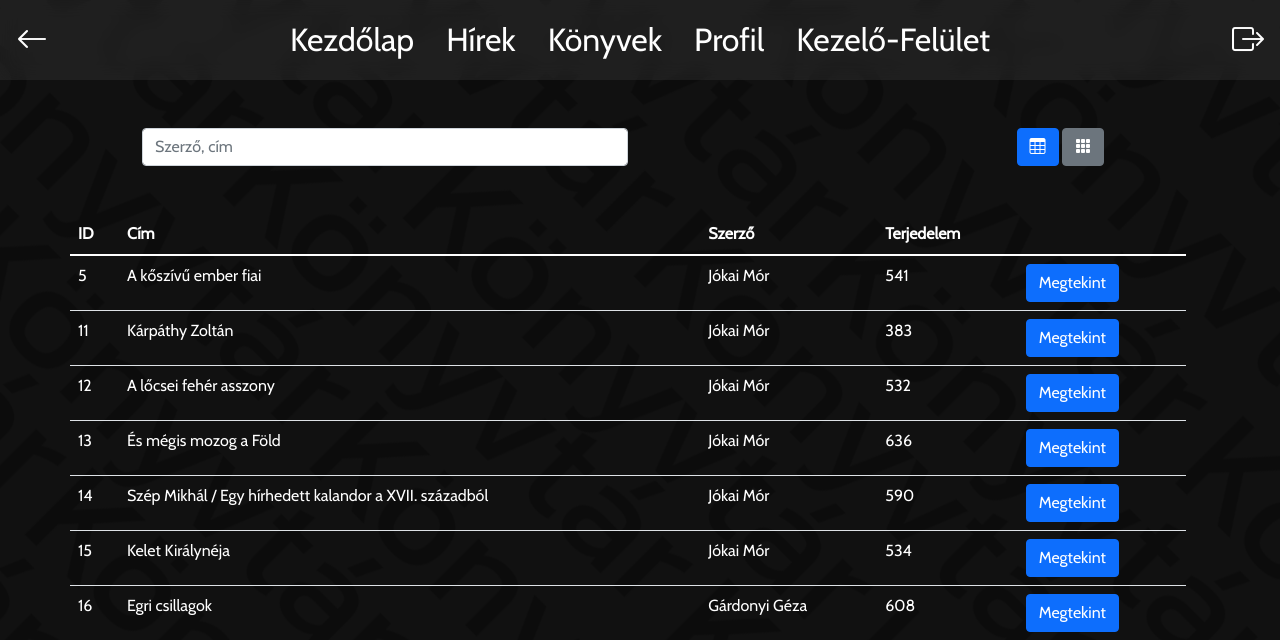
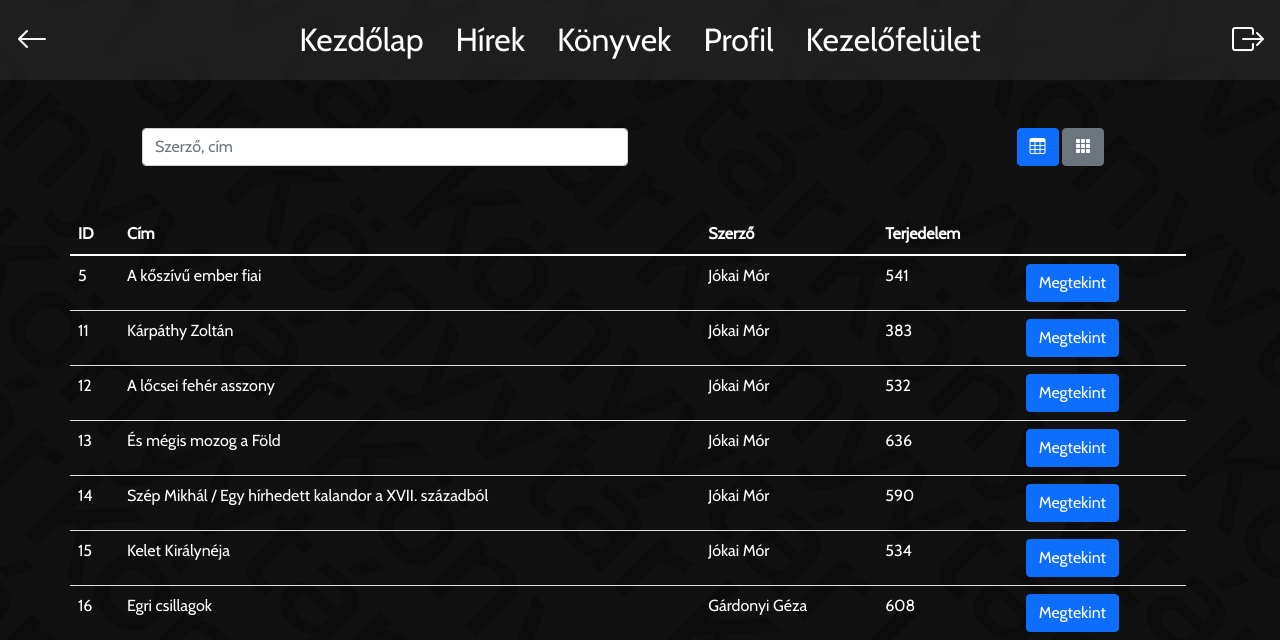
Before and after one commit to szkcsgrg/Szakdolgozat, a PHP site: page /Pages/books.php in a window 1280 px wide. Shown: the top 640 px of the page. Run offline with PHP 8.4, Linux system fonts and the light colour scheme; the visitor is signed in with stand-in values (Sample User, id 1); data comes from the database, SQL or seed files in the repository; some libraries are stand-ins or nearby versions; some web fonts are replaced.

Commit message:
Update navbar.php
Fixing 1 word

```diff
--- a/Values/navbar.php
+++ b/Values/navbar.php
@@ -8,7 +8,7 @@
             <li class='p-3'><a href='home.php#hir'>Hírek</a></li>
             <li class='p-3'><a href='books.php'>Könyvek</a></li>
             <li class='p-3'><a href='profile.php'>Profil</a></li>
-            <li class='adminE d-none p-3'><a href='admin.php'>Kezelő-Felület</a></li>
+            <li class='adminE d-none p-3'><a href='admin.php'>Kezelőfelület</a></li>
         </div>
         <div class="ms-auto">
             <li class='p-3'><a href='login.php'><i class="bi bi-box-arrow-right"></i></a></li>
```
